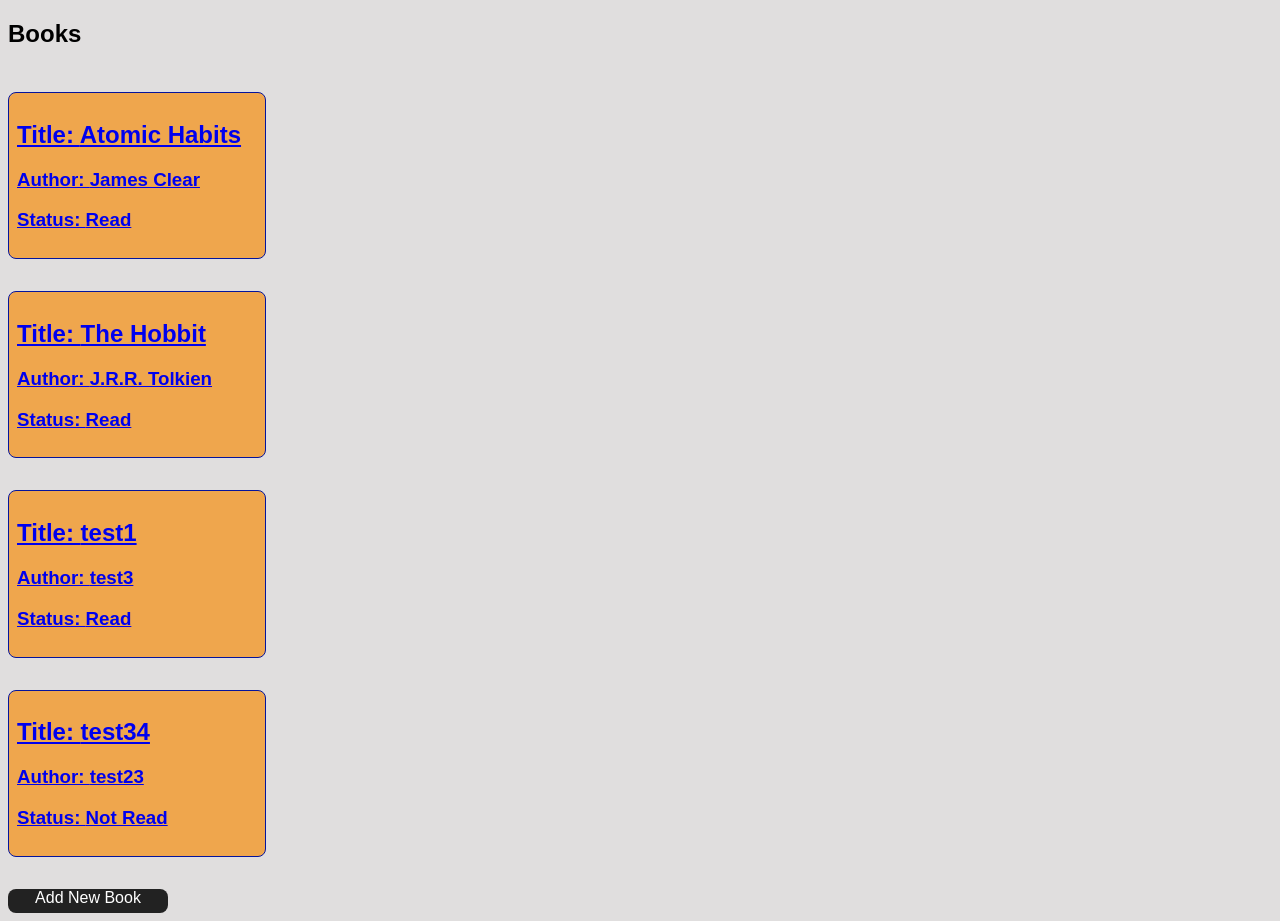
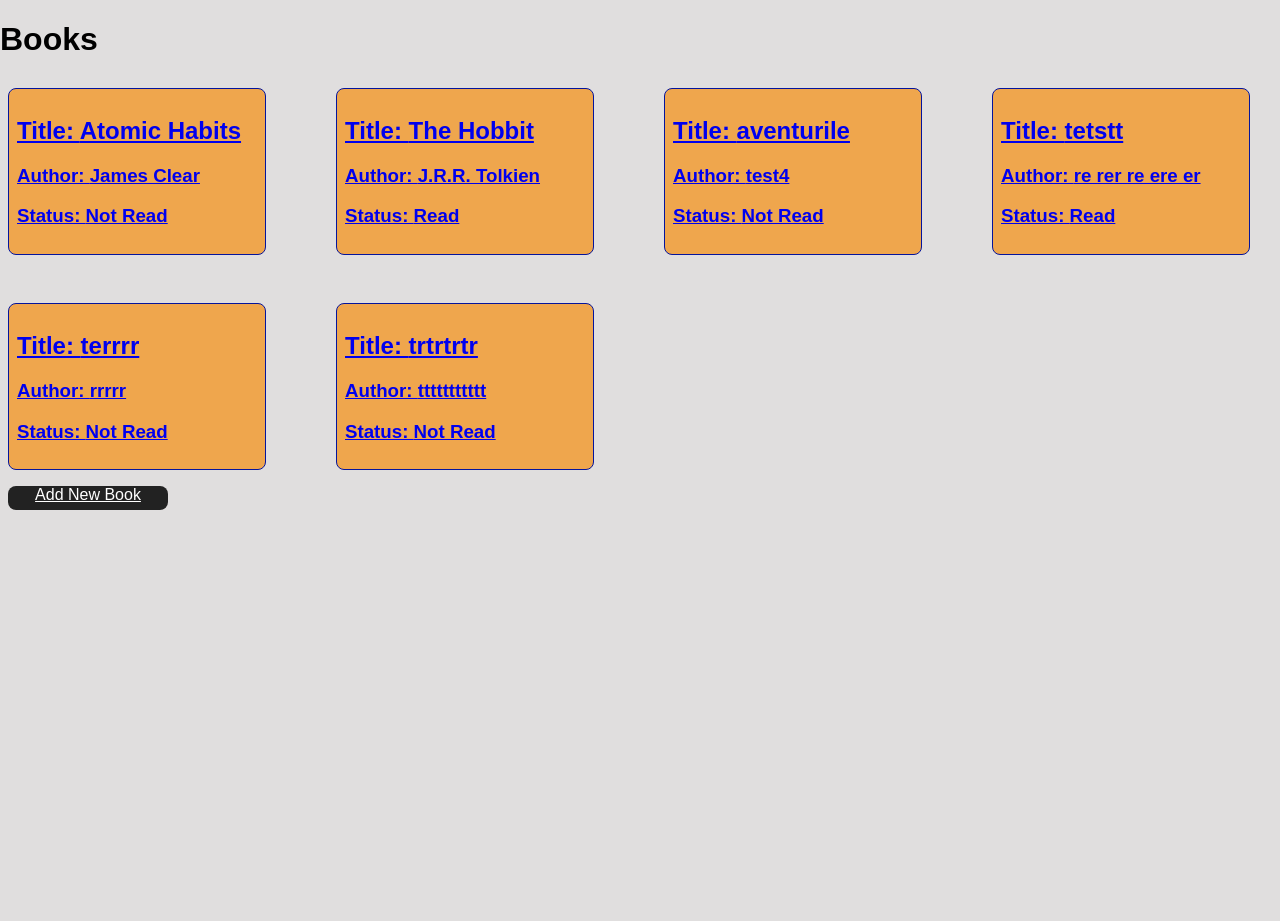
Before and after one commit to Ovidiu-Martalogu/Book-tracker-hmw, a React (Vite) app: page / in a window 1280 px wide. After the commit the page ends 821 px from the top, so only its background shows below. Built offline with nearby package versions, Linux system fonts and the light colour scheme; data requests are answered from the project's data file.

Commit message:
arrange in page and add buttons

```diff
--- a/db.json
+++ b/db.json
@@ -4,7 +4,7 @@
       "id": "1",
       "title": "Atomic Habits",
       "author": "James Clear",
-      "isRead": true
+      "isRead": false
     },
     {
       "id": "2",
@@ -13,16 +13,28 @@
       "isRead": true
     },
     {
-      "title": "test1",
-      "author": "test3",
-      "isRead": true,
-      "id": "mlrPqMleX_g"
+      "title": "aventurile",
+      "author": "test4",
+      "isRead": false,
+      "id": "Z9HzUf4ps7M"
     },
     {
-      "title": "test34",
-      "author": "test23",
+      "title": "tetstt",
+      "author": "re rer re ere er",
+      "isRead": true,
+      "id": "12TMGnb14eQ"
+    },
+    {
+      "title": "terrrr",
+      "author": "rrrrr",
       "isRead": false,
-      "id": "aBd5bvC5KNc"
+      "id": "un_OHw_2HuU"
+    },
+    {
+      "title": "trtrtrtr",
+      "author": "ttttttttttt",
+      "isRead": false,
+      "id": "Cm3Dg5cyd64"
     }
   ],
   "$schema": "./node_modules/json-server/schema.json"
--- a/src/components/Book.module.css
+++ b/src/components/Book.module.css
@@ -3,26 +3,27 @@ body {
   min-height: 100vh;
   background: rgb(224, 222, 222);
   font-family: Arial, Helvetica, sans-serif;
-  display: flex;
-  justify-content: center;
-  align-items: flex-start;
 }
 
 .form {
-  width: 15rem;
   display: flex;
   flex-direction: column;
+  width: 15rem;
   gap: 0.5rem;
   margin-top: 1rem;
+}
 
+.isRead {
+  display: flex;
 }
 
 .button {
+  text-decoration-line: none;
   width: 3.5rem;
   padding: 0.6rem 1rem;
   border: none;
   border-radius: 0.5rem;
-  background: #5b6cff;
+  background: #328b62;
   color: white;
   cursor: pointer;
   margin: 0.3rem;
@@ -34,6 +35,7 @@ body {
 }
 
 .deleteButton {
+  text-decoration-line: none;
   background-color: #ff3b3b;
   border-radius: 0.5rem;
   color: #05149c;
@@ -42,10 +44,10 @@ body {
 
 .cancelbutton {
   display: flex;
-  width: 4.5rem;
-  height: 1.3rem;
+  margin-top: 0.5rem;
+  padding: 0.3rem 0.6rem;
+  text-decoration-line: none;
   justify-content: center;
-  margin: 0.5rem;
   border-radius: 0.5rem;
   background-color: black;
   color: white;
@@ -54,14 +56,12 @@ body {
 .cancelbutton:hover {
   background-color: azure;
   color: blue;
-
 }
 
 .addButton {
   display: flex;
   width: 10rem;
   height: 1.5rem;
-  text-decoration-line: none;
   justify-content: center;
   margin: 0.5rem;
   border-radius: 0.5rem;
@@ -78,10 +78,6 @@ body {
   text-transform: uppercase;
 }
 
-/*
-
-*/
-
 .container {
   width: 15rem;
   display: flex;
@@ -97,13 +93,15 @@ body {
 }
 
 .containerDetails {
-  width: 15rem;
+  width: 100%;
+  max-width: 20rem;
   display: flex;
   flex-wrap: wrap;
+  flex-direction: column;
   justify-content: center;
   align-items: flex-start;
   padding: 1rem;
-  margin: 1rem;
+  margin: 2rem auto;
   border: 1px solid;
   border-radius: 0.5rem;
   background-color: rgba(247, 143, 15, 0.699);
@@ -111,14 +109,9 @@ body {
 }
 
 .displaycards {
-  width: 100%;
-  display: flex;
-  flex-wrap: wrap;
-  gap: 1rem;
-  justify-content: space-evenly;
-  align-items: baseline;
-  flex-direction: column;
-  align-content: space-between;
+  display: grid;
+  grid-template-columns: repeat(auto-fill, minmax(250px, 1fr));
+  gap: 2rem;
 }
 
 ul {
@@ -142,8 +135,6 @@ ul {
   transform: translateY(-5px);
 }
 
-
-
 .input {
   display: flex;
   text-align: center;
@@ -151,5 +142,4 @@ ul {
   width: 15rem;
   border-radius: 0.5rem;
   border: 1px solid #ccc;
-
 }
--- a/src/components/BookDetails.tsx
+++ b/src/components/BookDetails.tsx
@@ -1,4 +1,4 @@
-import { Link, useParams } from "react-router-dom";
+import { Link, useNavigate, useParams } from "react-router-dom";
 import { useEffect, useState } from "react";
 import type { Book } from "./types";
 import styles from './Book.module.css';
@@ -7,8 +7,8 @@ import styles from './Book.module.css';
 const apiUrl = `${import.meta.env.VITE_API_URL}/books`;
 
 
-
 export function BookDetails() {
+    const navigate = useNavigate();
     const { id } = useParams();
     const [book, setBook] = useState<Book | null>(null);
 
@@ -38,8 +38,8 @@ export function BookDetails() {
 
 
     async function SetDelete() {
-        await fetch(`${apiUrl}/${id}`,{
-            method:"DELETE",
+        await fetch(`${apiUrl}/${id}`, {
+            method: "DELETE",
         })
             .then((response) => response.json())
             .then(data => setBook(data));
@@ -55,17 +55,26 @@ export function BookDetails() {
 
                 <h1>{book.title}</h1>
                 <h3>Author: {book.author}</h3>
+                <div>
+                    <h3>Status: {book.isRead ? "Read" : "Not Read"}</h3>
+                </div>
                 <div className={styles.displaycards}>
-                <h3>
+                    <label>
+                        Check if is read
                         <input
                             type="checkbox"
                             checked={book.isRead}
                             onChange={() => SetRead(book)}
                         />
-                    Status: {book.isRead ? "Read" : "Not Read"}
-                </h3>
+                    </label>
                 </div>
-            <button className={styles.deleteButton} onClick={() => SetDelete()}>
+                <button
+                    className={styles.deleteButton}
+                    onClick={() => {
+                        SetDelete();
+                        navigate("/");
+                    }}
+                >
                     Delete
                 </button>
                 <Link to="/" className={styles.cancelbutton}>Back</Link>
--- a/src/components/BookForm.tsx
+++ b/src/components/BookForm.tsx
@@ -44,19 +44,35 @@ export function Books() {
     }
     return (
         <>
-            <div className={styles.displaycards}>
+            <div className={styles.containerDetails}>
                 <h1>Add new Book</h1>
 
                 <form onSubmit={addBookToDB} className={styles.form}>
-                        <input name="title" placeholder="Book title" />
+
+
+                    <label htmlFor="title">Insert book title
+
+                        <input type="text" name="title" placeholder="Book title" />
+                    </label>
+                    <label htmlFor="author">Insert author title
+
                         <input name="author" placeholder="author" />
-                        <input name="isRead" placeholder="is read?" />
+                    </label>
+
                     <button type="submit" className={styles.button}>
                         Add
+
+
                     </button>
+
                 </form>
+<div>
 
                 <Link to="/" className={styles.cancelbutton}>Cancel</Link>
+
+                <Link to="/" className={styles.cancelbutton} >Back
+                </Link>
+</div>
             </div>
 
 
--- a/src/components/BookList.tsx
+++ b/src/components/BookList.tsx
@@ -27,8 +27,9 @@ export function BookList() {
   if (!books) return <strong>Loading...</strong>;
 
   return (
-    <article className={styles.displaycards}>
+    <>
       <h1>Books</h1>
+      <div className={styles.displaycards}>
         {!books && <strong>Loading ...</strong>}
 
         {books?.map((b) => (
@@ -39,9 +40,10 @@ export function BookList() {
           />
         ))}
 
+      </div>
         {books && <Link to="/book/add" className={styles.addButton}>Add New Book</Link>}
 
-    </article>
+    </>
 
 
 
--- a/src/index.css
+++ b/src/index.css
@@ -1,4 +1,4 @@
-#root {
+/* #root {
     min-height: 100vh;
     width: 100%;
     display: flex;
@@ -6,4 +6,4 @@
   background: rgb(224, 222, 222);
   font-family: Arial, Helvetica, sans-serif;
   align-items: flex-start;
-}
+} */
```
Lines whose indentation alone changed are shown as unchanged.
